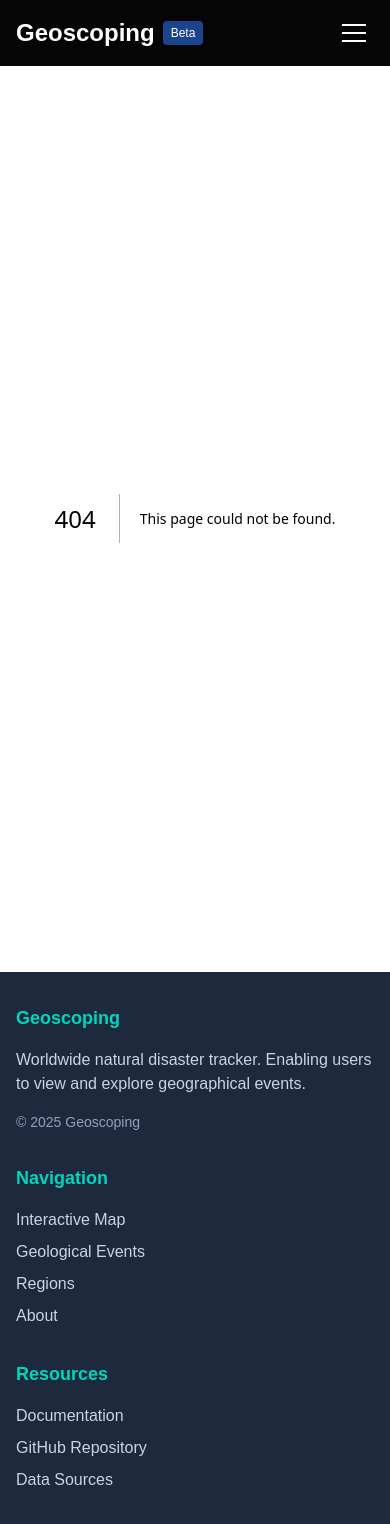
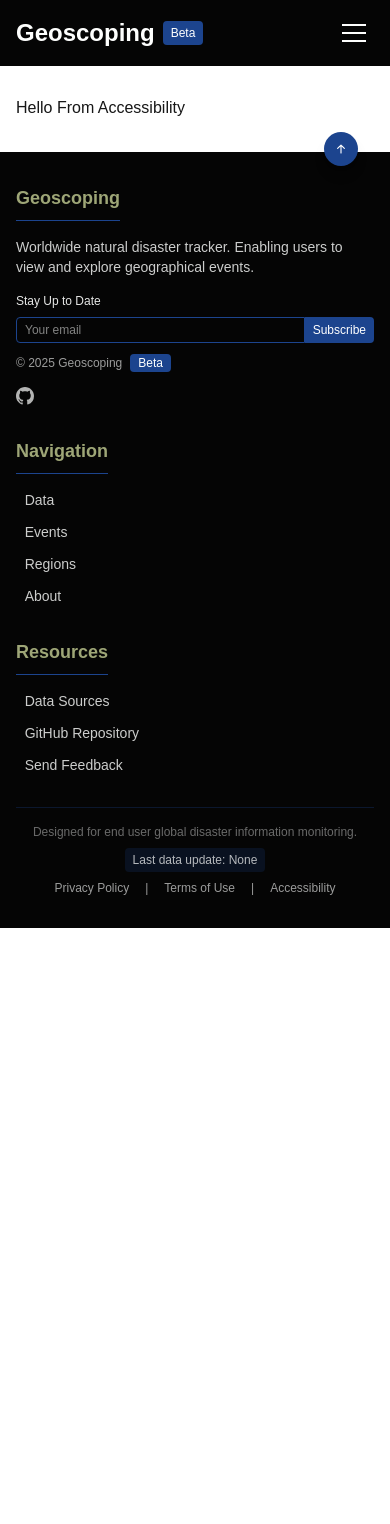
Before and after one commit to EthanRule/Geoscoping, a Next.js app in the folder frontend/geoscoping/: page /accessibility in a window 390 px wide. Before the commit this address had no page. After the commit the page ends 928 px from the top, so only its background shows below. Built offline with nearby package versions, Linux system fonts and the light colour scheme.

Commit message:
Footer css update & header mobile button order fix

```diff
--- /dev/null
+++ b/frontend/geoscoping/app/accessibility/page.tsx
@@ -0,0 +1,3 @@
+export default async function Accessibility() {
+  return <div>Hello From Accessibility</div>;
+}
--- /dev/null
+++ b/frontend/geoscoping/app/feedback/page.tsx
@@ -0,0 +1,3 @@
+export default async function Feedback() {
+  return <div>Hello From Feedback</div>;
+}
--- /dev/null
+++ b/frontend/geoscoping/app/privacy/page.tsx
@@ -0,0 +1,3 @@
+export default async function Privacy() {
+  return <div>Hello From Privacy Policy</div>;
+}
--- /dev/null
+++ b/frontend/geoscoping/app/sources/page.tsx
@@ -0,0 +1,3 @@
+export default async function Sources() {
+  return <div>Hello From Data Sources</div>;
+}
--- /dev/null
+++ b/frontend/geoscoping/app/terms/page.tsx
@@ -0,0 +1,3 @@
+export default async function Terms() {
+  return <div>Hello From Terms of Use</div>;
+}
--- a/frontend/geoscoping/components/layout/footer.tsx
+++ b/frontend/geoscoping/components/layout/footer.tsx
@@ -1,96 +1,260 @@
+"use client"; // Ensure this component is a client component in Next.js
+
 import Link from "next/link";
+import { useState } from "react";
 
 export default function Footer() {
+  const [emailInput, setEmailInput] = useState("");
+  const [subscribeStatus, setSubscribeStatus] = useState<
+    null | "success" | "error"
+  >(null);
+
+  const handleSubmit = (e: React.FormEvent) => {
+    e.preventDefault();
+    // Simulate API call
+    setTimeout(() => {
+      if (emailInput.includes("@") && emailInput.includes(".")) {
+        setSubscribeStatus("success");
+        setEmailInput("");
+      } else {
+        setSubscribeStatus("error");
+      }
+    }, 500);
+  };
+
+  const scrollToTop = () => {
+    window.scrollTo({
+      top: 0,
+      behavior: "smooth",
+    });
+  };
+
   return (
-    <footer className="bg-slate-800 text-white relative">
-      <div className="container mx-auto px-4 py-8 grid grid-cols-1 md:grid-cols-3 gap-8">
+    <footer className="bg-[#050505] text-[#FEFFFE] relative">
+      {/* Back to top button */}
+      <button
+        onClick={scrollToTop}
+        className="absolute -top-5 right-8 bg-[#1C448E] hover:bg-[#9EA677] text-white rounded-full p-2 transform transition-all duration-300 hover:scale-110 shadow-lg"
+        aria-label="Back to top"
+      >
+        <svg
+          xmlns="http://www.w3.org/2000/svg"
+          width="18"
+          height="18"
+          fill="currentColor"
+          viewBox="0 0 16 16"
+        >
+          <path
+            fillRule="evenodd"
+            d="M8 12a.5.5 0 0 0 .5-.5V5.707l2.146 2.147a.5.5 0 0 0 .708-.708l-3-3a.5.5 0 0 0-.708 0l-3 3a.5.5 0 1 0 .708.708L7.5 5.707V11.5a.5.5 0 0 0 .5.5z"
+          />
+        </svg>
+      </button>
+
+      <div className="container mx-auto px-4 py-8">
+        <div className="grid grid-cols-1 sm:grid-cols-2 md:grid-cols-3 gap-8">
           <div>
-          <h3 className="text-lg font-semibold mb-4 text-teal-400">
+            <h3 className="text-lg font-semibold mb-4 text-[#9EA677] border-b border-[#1C448E] pb-2 inline-block">
               Geoscoping
             </h3>
-          <p className="text-slate-300 mb-4">
+            <p className="text-[#FEFFFE]/80 mb-4 text-sm">
               Worldwide natural disaster tracker. Enabling users to view and
               explore geographical events.
             </p>
-          <p className="text-slate-400 text-sm">
+
+            {/* Newsletter Signup */}
+            <div className="mb-3">
+              <h4 className="text-xs font-medium text-[#FEFFFE]/90 mb-2">
+                Stay Up to Date
+              </h4>
+              <form onSubmit={handleSubmit} className="flex">
+                <input
+                  type="email"
+                  value={emailInput}
+                  onChange={(e) => setEmailInput(e.target.value)}
+                  placeholder="Your email"
+                  className="bg-[#050505] border border-[#1C448E] rounded-l px-2 py-1 text-xs w-full focus:outline-none focus:border-[#9EA677] transition-colors"
+                  aria-label="Email for newsletter"
+                />
+                <button
+                  type="submit"
+                  className="bg-[#1C448E] hover:bg-[#9EA677] text-white rounded-r px-2 py-1 text-xs transition-colors"
+                >
+                  Subscribe
+                </button>
+              </form>
+              {subscribeStatus === "success" && (
+                <p className="text-[#9EA677] text-xs mt-1">
+                  Thank you for subscribing!
+                </p>
+              )}
+              {subscribeStatus === "error" && (
+                <p className="text-red-400 text-xs mt-1">
+                  Please enter a valid email.
+                </p>
+              )}
+            </div>
+
+            <p className="text-[#FEFFFE]/60 text-xs">
               &copy; {new Date().getFullYear()} Geoscoping
+              <span className="ml-2 bg-[#1C448E] px-2 py-0.5 rounded text-[#FEFFFE] text-xs">
+                Beta
+              </span>
             </p>
+
+            {/* Social Media Links */}
+            <div className="flex space-x-4 mt-4">
+              <a
+                href="https://github.com/EthanRule/Geoscoping"
+                target="_blank"
+                rel="noopener noreferrer"
+                aria-label="GitHub"
+                className="text-[#FEFFFE]/70 hover:text-[#9EA677] transition-all transform hover:scale-110"
+              >
+                <svg
+                  xmlns="http://www.w3.org/2000/svg"
+                  width="18"
+                  height="18"
+                  fill="currentColor"
+                  viewBox="0 0 16 16"
+                >
+                  <path d="M8 0C3.58 0 0 3.58 0 8c0 3.54 2.29 6.53 5.47 7.59.4.07.55-.17.55-.38 0-.19-.01-.82-.01-1.49-2.01.37-2.53-.49-2.69-.94-.09-.23-.48-.94-.82-1.13-.28-.15-.68-.52-.01-.53.63-.01 1.08.58 1.23.82.72 1.21 1.87.87 2.33.66.07-.52.28-.87.51-1.07-1.78-.2-3.64-.89-3.64-3.95 0-.87.31-1.59.82-2.15-.08-.2-.36-1.02.08-2.12 0 0 .67-.21 2.2.82.64-.18 1.32-.27 2-.27.68 0 1.36.09 2 .27 1.53-1.04 2.2-.82 2.2-.82.44 1.1.16 1.92.08 2.12.51.56.82 1.27.82 2.15 0 3.07-1.87 3.75-3.65 3.95.29.25.54.73.54 1.48 0 1.07-.01 1.93-.01 2.2 0 .21.15.46.55.38A8.012 8.012 0 0 0 16 8c0-4.42-3.58-8-8-8z" />
+                </svg>
+              </a>
+            </div>
           </div>
 
           <div>
-          <h3 className="text-lg font-semibold mb-4 text-teal-400">
+            <h3 className="text-lg font-semibold mb-4 text-[#9EA677] border-b border-[#1C448E] pb-2 inline-block">
               Navigation
             </h3>
-          <ul className="space-y-2 text-slate-300">
+            <ul className="space-y-3 text-[#FEFFFE]/80 text-sm">
               <li>
                 <Link
-                href="/map"
-                className="hover:text-teal-300 transition-colors"
+                  href="/data"
+                  className="group hover:text-[#9EA677] transition-colors hover:pl-1 duration-200 flex items-center"
                 >
-                Interactive Map
+                  <span className="opacity-0 group-hover:opacity-100 mr-1 transition-opacity">
+                    ›
+                  </span>{" "}
+                  Data
                 </Link>
               </li>
               <li>
                 <Link
                   href="/events"
-                className="hover:text-teal-300 transition-colors"
+                  className="group hover:text-[#9EA677] transition-colors hover:pl-1 duration-200 flex items-center"
                 >
-                Geological Events
+                  <span className="opacity-0 group-hover:opacity-100 mr-1 transition-opacity">
+                    ›
+                  </span>{" "}
+                  Events
                 </Link>
               </li>
               <li>
                 <Link
                   href="/regions"
-                className="hover:text-teal-300 transition-colors"
+                  className="group hover:text-[#9EA677] transition-colors hover:pl-1 duration-200 flex items-center"
                 >
+                  <span className="opacity-0 group-hover:opacity-100 mr-1 transition-opacity">
+                    ›
+                  </span>{" "}
                   Regions
                 </Link>
               </li>
               <li>
                 <Link
                   href="/about"
-                className="hover:text-teal-300 transition-colors"
+                  className="group hover:text-[#9EA677] transition-colors hover:pl-1 duration-200 flex items-center"
                 >
+                  <span className="opacity-0 group-hover:opacity-100 mr-1 transition-opacity">
+                    ›
+                  </span>{" "}
                   About
                 </Link>
               </li>
             </ul>
           </div>
 
-        <div>
-          <h3 className="text-lg font-semibold mb-4 text-teal-400">
+          <div className="sm:col-span-2 md:col-span-1">
+            <h3 className="text-lg font-semibold mb-4 text-[#9EA677] border-b border-[#1C448E] pb-2 inline-block">
               Resources
             </h3>
-          <ul className="space-y-2 text-slate-300">
+            <ul className="space-y-3 text-[#FEFFFE]/80 text-sm">
               <li>
                 <Link
-                href="/docs"
-                className="hover:text-teal-300 transition-colors"
+                  href="/sources"
+                  className="group hover:text-[#9EA677] transition-colors hover:pl-1 duration-200 flex items-center"
                 >
-                Documentation
+                  <span className="opacity-0 group-hover:opacity-100 mr-1 transition-opacity">
+                    ›
+                  </span>{" "}
+                  Data Sources
                 </Link>
               </li>
               <li>
                 <a
-                href="https://github.com/yourusername/geoscoping"
+                  href="https://github.com/EthanRule/Geoscoping"
                   target="_blank"
                   rel="noopener noreferrer"
-                className="hover:text-teal-300 transition-colors"
+                  className="group hover:text-[#9EA677] transition-colors hover:pl-1 duration-200 flex items-center"
                 >
+                  <span className="opacity-0 group-hover:opacity-100 mr-1 transition-opacity">
+                    ›
+                  </span>{" "}
                   GitHub Repository
                 </a>
               </li>
               <li>
                 <Link
-                href="/sources"
-                className="hover:text-teal-300 transition-colors"
+                  href="/feedback"
+                  className="group hover:text-[#9EA677] transition-colors hover:pl-1 duration-200 flex items-center"
                 >
-                Data Sources
+                  <span className="opacity-0 group-hover:opacity-100 mr-1 transition-opacity">
+                    ›
+                  </span>{" "}
+                  Send Feedback
                 </Link>
               </li>
             </ul>
           </div>
         </div>
+
+        {/* Legal Links */}
+        <div className="border-t border-[#1C448E]/30 mt-8 pt-4 text-center">
+          <div className="text-[#FEFFFE]/40 text-xs mb-2 flex justify-center items-center flex-wrap gap-2">
+            <span>
+              Designed for end user global disaster information monitoring.
+            </span>
+            <span className="bg-[#1C448E]/20 px-2 py-1 rounded text-[#FEFFFE]/70 text-xs">
+              Last data update: {"None"}
+              {/* Last data update: {new Date().toLocaleDateString()} */}
+            </span>
+          </div>
+          <div className="flex justify-center space-x-4 text-[#FEFFFE]/60 text-xs">
+            <Link
+              href="/privacy"
+              className="hover:text-[#9EA677] transition-colors"
+            >
+              Privacy Policy
+            </Link>
+            <span>|</span>
+            <Link
+              href="/terms"
+              className="hover:text-[#9EA677] transition-colors"
+            >
+              Terms of Use
+            </Link>
+            <span>|</span>
+            <Link
+              href="/accessibility"
+              className="hover:text-[#9EA677] transition-colors"
+            >
+              Accessibility
+            </Link>
+          </div>
+        </div>
+      </div>
     </footer>
   );
 }
--- a/frontend/geoscoping/components/layout/header.tsx
+++ b/frontend/geoscoping/components/layout/header.tsx
@@ -133,6 +133,18 @@ export default function Header() {
           <ul className="flex flex-col space-y-4 pb-4">
             <li>
               <Link
+                href="/data"
+                className={`block py-2 transition-colors ${
+                  pathname === "/data"
+                    ? "text-[#9EA677] font-medium border-l-4 pl-2 border-[#9EA677]"
+                    : "hover:text-[#9EA677]"
+                }`}
+              >
+                Data
+              </Link>
+            </li>
+            <li>
+              <Link
                 href="/events"
                 className={`block py-2 transition-colors ${
                   pathname === "/events"
@@ -141,6 +153,18 @@ export default function Header() {
                 }`}
               >
                 Events
+              </Link>
+            </li>
+            <li>
+              <Link
+                href="/regions"
+                className={`block py-2 transition-colors ${
+                  pathname === "/regions"
+                    ? "text-[#9EA677] font-medium border-l-4 pl-2 border-[#9EA677]"
+                    : "hover:text-[#9EA677]"
+                }`}
+              >
+                Regions
               </Link>
             </li>
             <li>
@@ -155,30 +179,6 @@ export default function Header() {
                 About
               </Link>
             </li>
-            <li>
-              <Link
-                href="/data"
-                className={`block py-2 transition-colors ${
-                  pathname === "/data"
-                    ? "text-[#9EA677] font-medium border-l-4 pl-2 border-[#9EA677]"
-                    : "hover:text-[#9EA677]"
-                }`}
-              >
-                Data
-              </Link>
-            </li>
-            <li>
-              <Link
-                href="/regions"
-                className={`block py-2 transition-colors ${
-                  pathname === "/regions"
-                    ? "text-[#9EA677] font-medium border-l-4 pl-2 border-[#9EA677]"
-                    : "hover:text-[#9EA677]"
-                }`}
-              >
-                Regions
-              </Link>
-            </li>
           </ul>
         </nav>
       </div>
```
Lines whose indentation alone changed are shown as unchanged.
